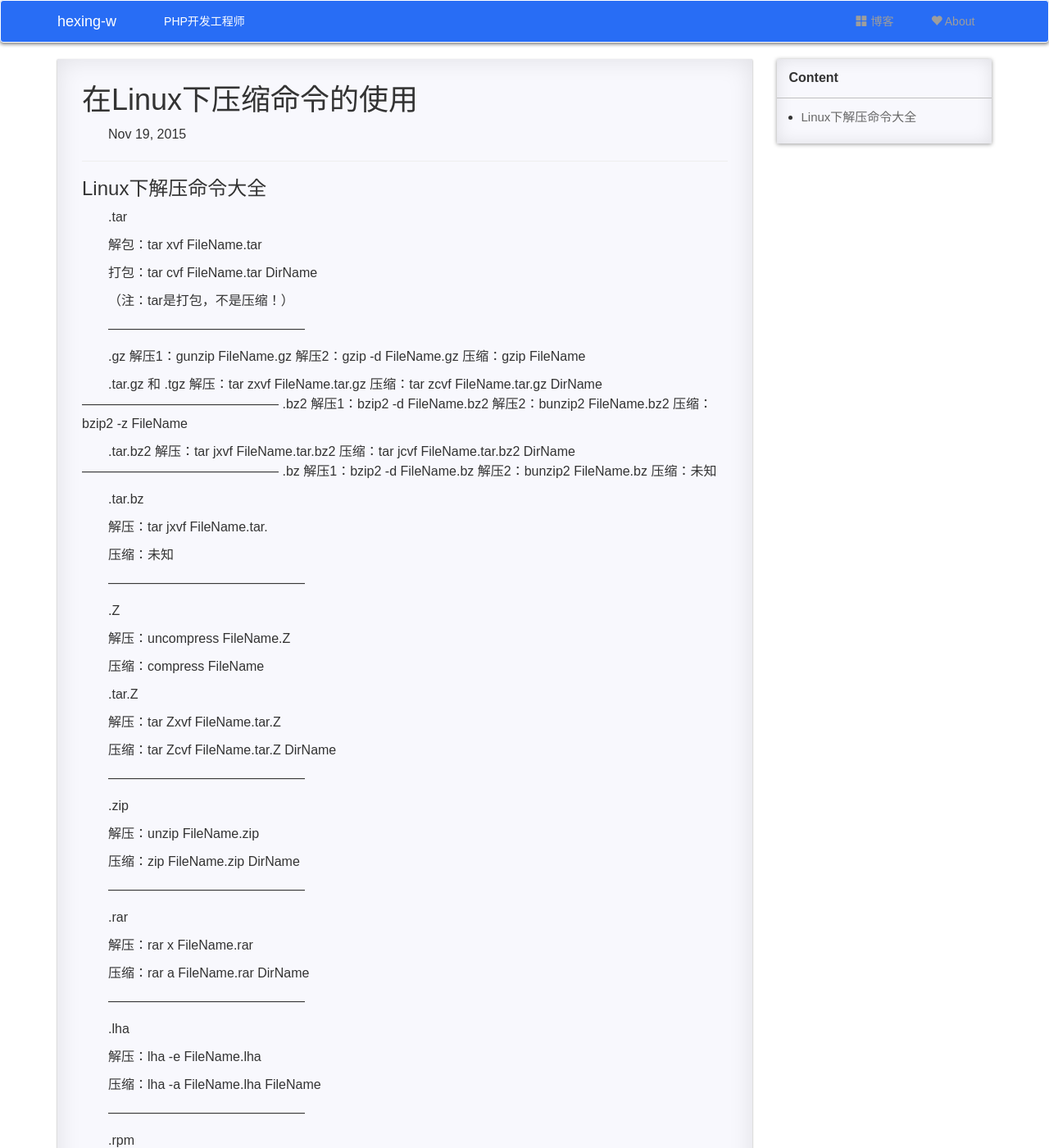
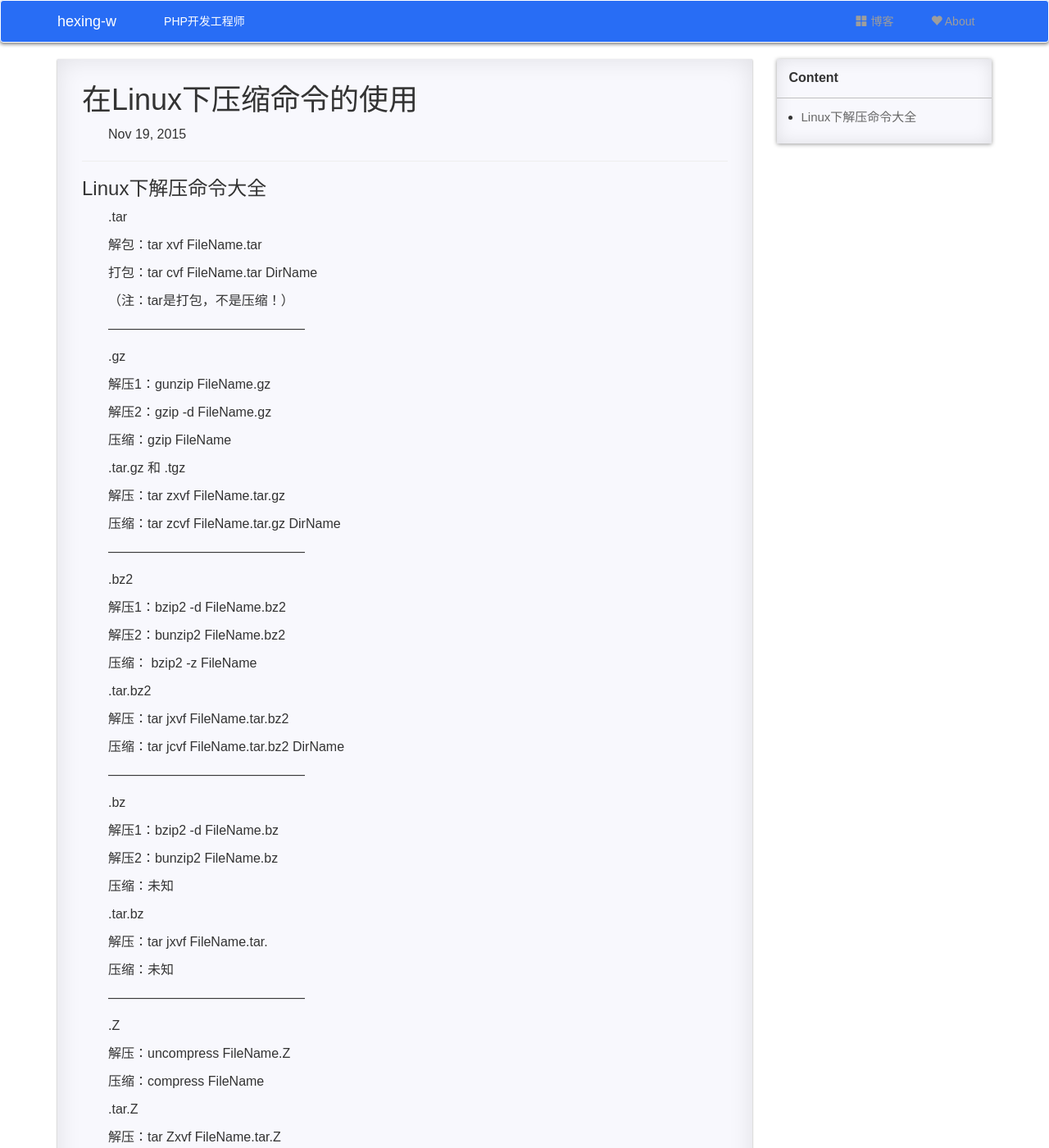
Before and after one commit to hexing-w/hexing-w.github.io, a Jekyll site: the page built from _posts/2015-11-19-linux 下压缩命令.md, in a window 1280 px wide and 1400 px high. Shown: the whole window at 82% size. Built offline with Jekyll 4.4.1, drawn with Linux system fonts in a browser that asks for light colours; nearby versions of some CDN libraries; comment, search, counter and statistics services are not loaded; a style sheet for code colours, icons or effects is not loaded; some of the changed text lies outside the part shown.

```diff
--- a/_posts/2015-11-19-linux 下压缩命令.md
+++ b/_posts/2015-11-19-linux 下压缩命令.md
@@ -21,26 +21,43 @@ excerpt: linux
 ———————————————
 
 .gz
+
 解压1：gunzip FileName.gz
+
 解压2：gzip -d FileName.gz
+
 压缩：gzip FileName
 
 .tar.gz 和 .tgz
+
 解压：tar zxvf FileName.tar.gz
+
 压缩：tar zcvf FileName.tar.gz DirName
+
 ———————————————
+
 .bz2
+
 解压1：bzip2 -d FileName.bz2
+
 解压2：bunzip2 FileName.bz2
+
 压缩： bzip2 -z FileName
 
 .tar.bz2
+
 解压：tar jxvf FileName.tar.bz2
+
 压缩：tar jcvf FileName.tar.bz2 DirName
+
 ———————————————
+
 .bz
+
 解压1：bzip2 -d FileName.bz
+
 解压2：bunzip2 FileName.bz
+
 压缩：未知
 
 .tar.bz
@@ -91,13 +108,13 @@ excerpt: linux
 
 .rpm
 
-<pre>解包：rpm2cpio FileName.rpm | cpio -div</pre>
+解包：rpm2cpio FileName.rpm | cpio -div
 
 ———————————————
 
 .deb
 
-<pre>解包：ar p FileName.deb data.tar.gz | tar zxf -</pre>
+解包：ar p FileName.deb data.tar.gz | tar zxf -
 
 ———————————————
 
```
